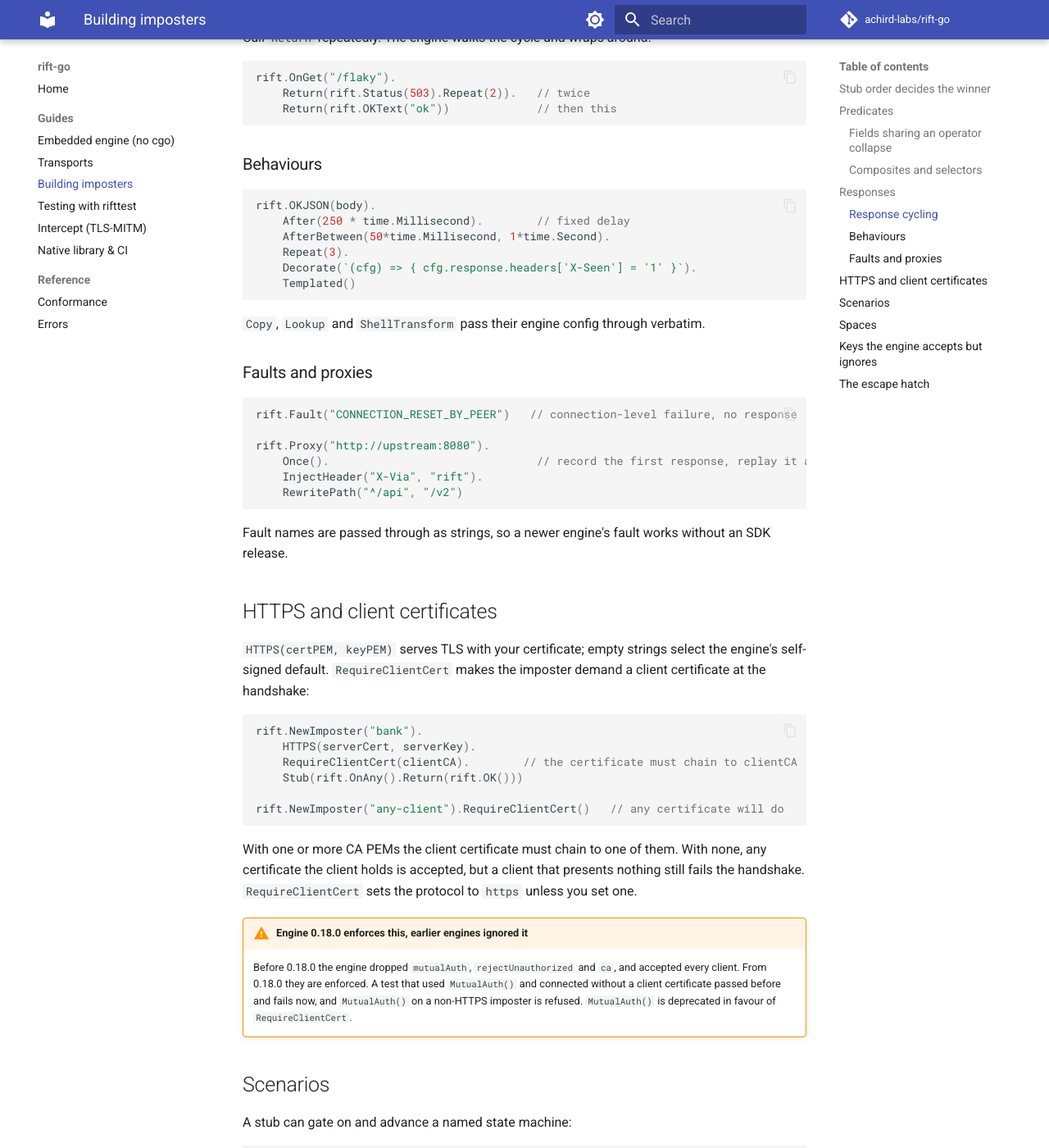
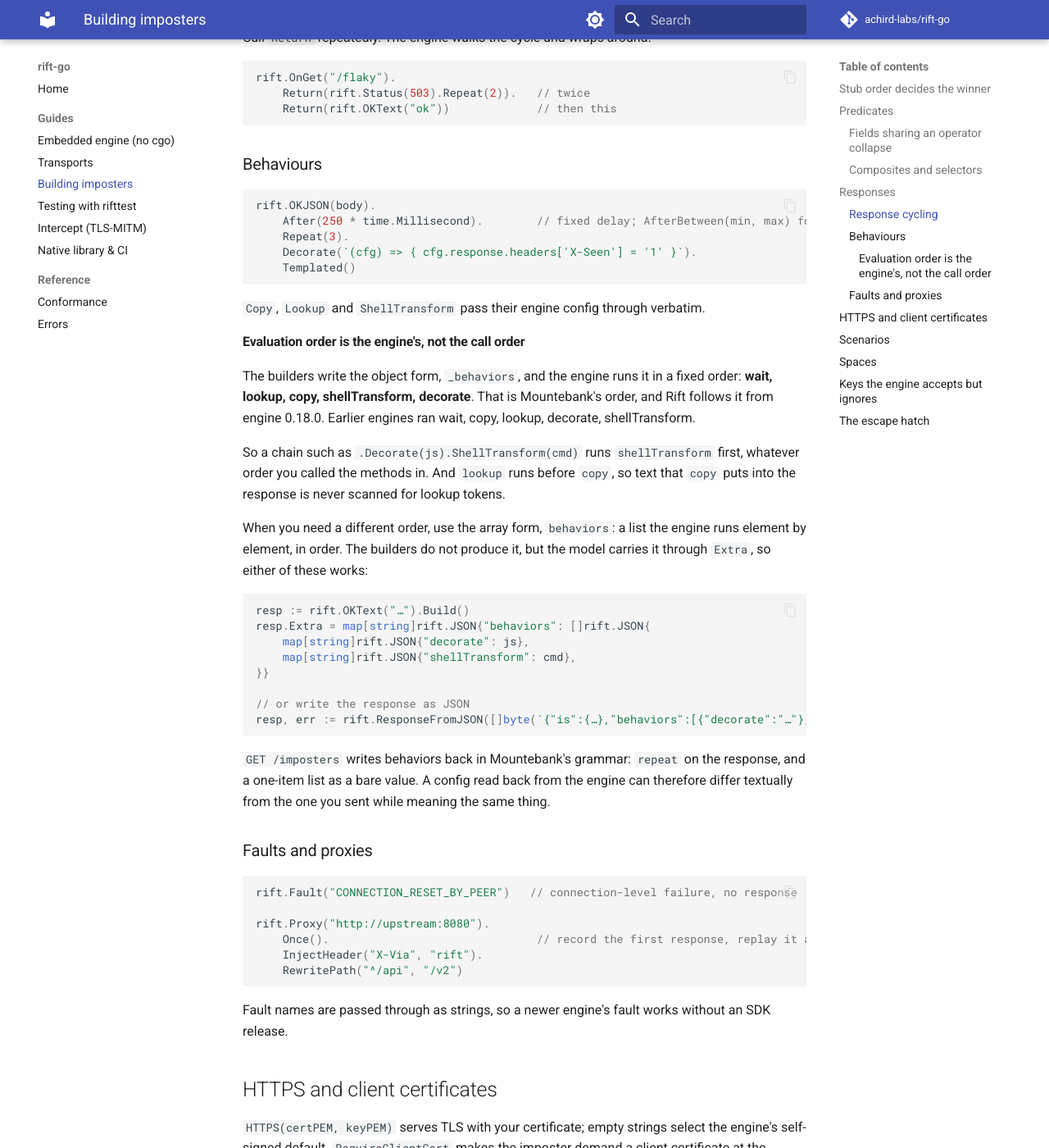
Before and after one commit to achird-labs/rift-go, an MkDocs documentation site: the page built from docs/dsl.md, in a window 1280 px wide and 1400 px high, scrolled down 2301 px. Shown: the whole window at 82% size. Built offline with MkDocs 1.6.1 and Material for MkDocs 9.7.7, drawn with Linux system fonts in a browser that asks for light colours; comment, search, counter and statistics services are not loaded.

Commit message:
docs(dsl): the object-form _behaviors now runs in Mountebank's order (#37)
From engine 0.18.0 the object form runs wait, lookup, copy,
shellTransform, decorate, whatever order the builder methods were called
in. Say so in the DSL guide and the doc comments, show the array form for
a caller who needs another order, and note that GET /imposters writes
behaviors back in Mountebank's grammar. The old Behaviours example also
chained After and AfterBetween, where the second silently replaced the
first; it now shows one.

Closes #21

````diff
--- a/docs/dsl.md
+++ b/docs/dsl.md
@@ -110,14 +110,42 @@ rift.OnGet("/flaky").
 
 ```go
 rift.OKJSON(body).
-	After(250 * time.Millisecond).        // fixed delay
-	AfterBetween(50*time.Millisecond, 1*time.Second).
+	After(250 * time.Millisecond).        // fixed delay; AfterBetween(min, max) for a random one
 	Repeat(3).
 	Decorate(`(cfg) => { cfg.response.headers['X-Seen'] = '1' }`).
 	Templated()
 ```
 
 `Copy`, `Lookup` and `ShellTransform` pass their engine config through verbatim.
+
+#### Evaluation order is the engine's, not the call order
+
+The builders write the object form, `_behaviors`, and the engine runs it in a fixed order:
+**wait, lookup, copy, shellTransform, decorate**. That is Mountebank's order, and Rift follows it
+from engine 0.18.0. Earlier engines ran wait, copy, lookup, decorate, shellTransform.
+
+So a chain such as `.Decorate(js).ShellTransform(cmd)` runs `shellTransform` first, whatever order
+you called the methods in. And `lookup` runs before `copy`, so text that `copy` puts into the
+response is never scanned for lookup tokens.
+
+When you need a different order, use the array form, `behaviors`: a list the engine runs element by
+element, in order. The builders do not produce it, but the model carries it through `Extra`, so
+either of these works:
+
+```go
+resp := rift.OKText("…").Build()
+resp.Extra = map[string]rift.JSON{"behaviors": []rift.JSON{
+	map[string]rift.JSON{"decorate": js},
+	map[string]rift.JSON{"shellTransform": cmd},
+}}
+
+// or write the response as JSON
+resp, err := rift.ResponseFromJSON([]byte(`{"is":{…},"behaviors":[{"decorate":"…"},{"shellTransform":"…"}]}`))
+```
+
+`GET /imposters` writes behaviors back in Mountebank's grammar: `repeat` on the response, and a
+one-item list as a bare value. A config read back from the engine can therefore differ textually
+from the one you sent while meaning the same thing.
 
 ### Faults and proxies
 
````
Also changed, not shown: 3 other files.
